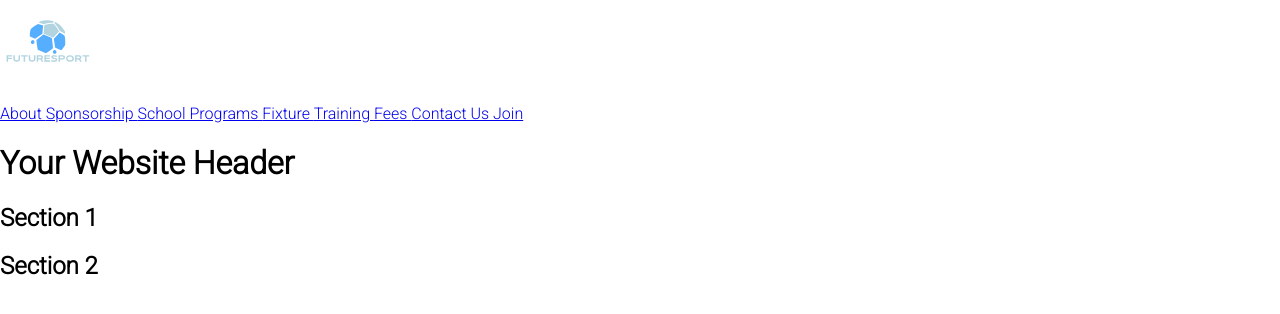
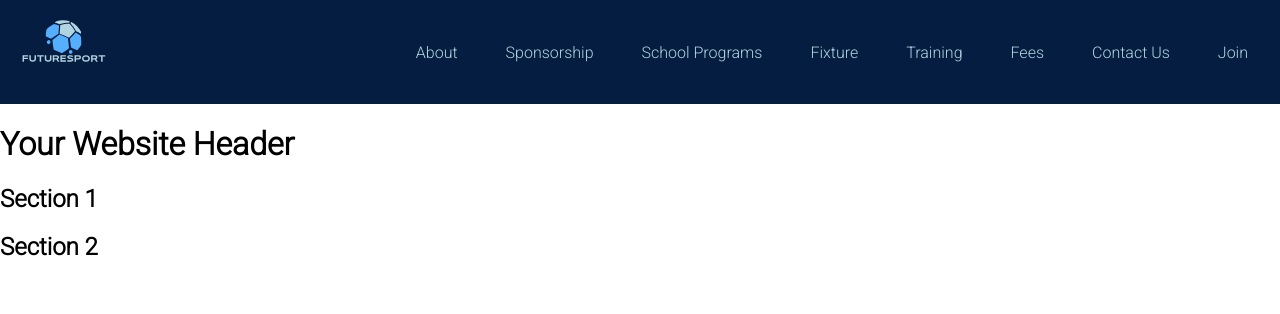
Before and after one commit to SamWij/FutureSportApp, a React (Create React App) app: page / in a window 1280 px wide. Shown: the top 314 px of the page. Built offline with nearby package versions, Linux system fonts and the light colour scheme.

Commit message:
navigation base styling complete

```diff
--- a/src/Components/Navigation/Navigation.js
+++ b/src/Components/Navigation/Navigation.js
@@ -1,37 +1,25 @@
 import React from 'react';
+import navStyles from './nav.module.css'
 import { NavLink } from "react-router-dom";
 import Logo from '../../Assets/logo.svg';
 
 
 const NavigationBar = () => {
-  const navContainer = {
-    display: 'flex',
-    justifyContent: 'space-between',
-    alignItems: 'center',
-    color: '#fff',
-    backgroundColor: '#051d40',
-    padding: '10px 0',
-    position: 'sticky',
-    top: 0,
-    zIndex: 100,
-  };
-
-
 
   return (
-    <div className={navContainer}>
+    <div className={navStyles.navContainer}>
       <div>
-        <a href="/"><img src={Logo} /> </a>
+        <a className={navStyles.logo} href="/"><img src={Logo} /> </a>
       </div>
-      <nav>
-        <NavLink className="nav-link" activeClassName="is-active" to="/AboutUs"> About </NavLink>
-        <NavLink className="nav-link" activeClassName="is-active" to="/Sponsorship"> Sponsorship </NavLink>
-        <NavLink className="nav-link" activeClassName="is-active" to="/Schools"> School Programs </NavLink>
-        <NavLink className="nav-link" activeClassName="is-active" to="/Fixture"> Fixture </NavLink>
-        <NavLink className="nav-link" activeClassName="is-active" to="/Training"> Training </NavLink>
-        <NavLink className="nav-link" activeClassName="is-active" to="/Fees"> Fees </NavLink>
-        <NavLink className="nav-link" activeClassName="is-active" to="/ContactUs"> Contact Us </NavLink>
-        <NavLink className="navbar-item join" activeClassName="is-active" to="Join"> Join </NavLink>
+      <nav className={navStyles.navLinkContainer}>
+        <NavLink className={navStyles.navLink} to="/AboutUs"> About </NavLink>
+        <NavLink className={navStyles.navLink} to="/Sponsorship"> Sponsorship </NavLink>
+        <NavLink className={navStyles.navLink} to="/Schools"> School Programs </NavLink>
+        <NavLink className={navStyles.navLink} to="/Fixture"> Fixture </NavLink>
+        <NavLink className={navStyles.navLink} to="/Training"> Training </NavLink>
+        <NavLink className={navStyles.navLink} to="/Fees"> Fees </NavLink>
+        <NavLink className={navStyles.navLink} to="/ContactUs"> Contact Us </NavLink>
+        <NavLink className={navStyles.navLink} to="Join"> Join </NavLink>
       </nav>
     </div>
   );
--- /dev/null
+++ b/src/Components/Navigation/nav.module.css
@@ -0,0 +1,23 @@
+.navContainer {
+  background-color: #051d40;
+  display: flex;
+  justify-content: space-between;
+  align-items: center;
+  border: 3em;
+}
+
+.navLinkContainer {
+  display: flex;
+  justify-content: flex-end;
+  gap: 3em;
+  padding: 2em;
+}
+
+.navLink {
+  text-decoration: none;
+  color: #b1d4e0;
+}
+
+.logo {
+  padding-left: 1em;
+}
```
